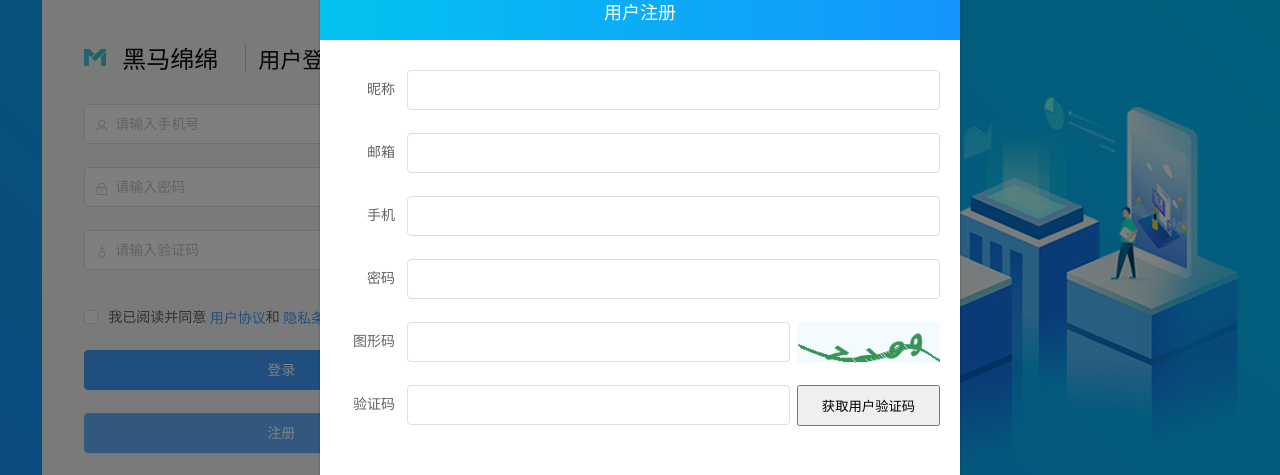
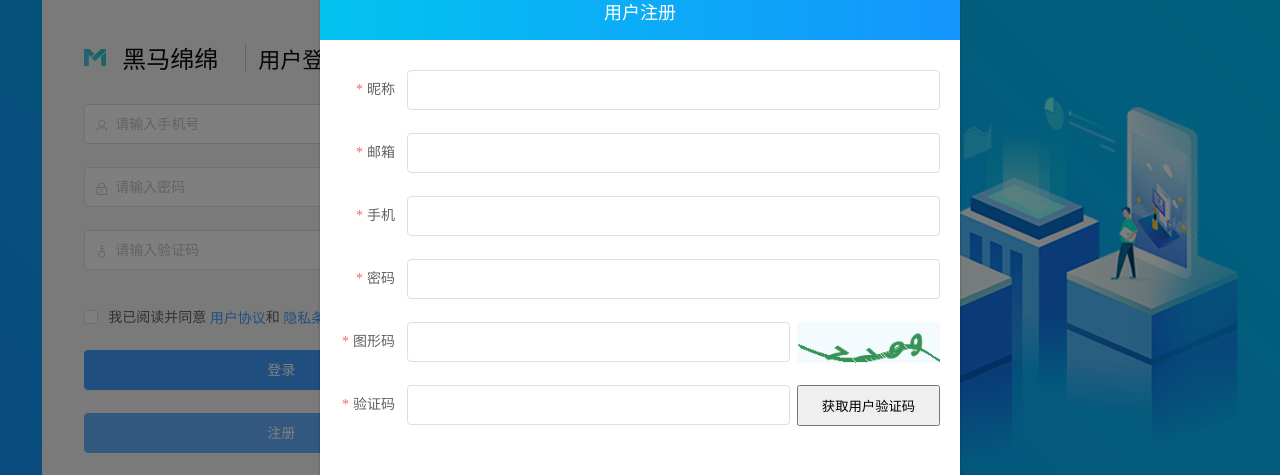
Before and after one commit to liuwei-tow/heimamm48, a Vue app: page /#/login in a window 1280 px wide. Both pictures are taken after a click on the button "注册". Shown: the part 133-608 px from the top of the page. Built offline with nearby package versions, Linux system fonts and the light colour scheme.

Commit message:
完成注册参数合法性验证

```diff
--- a/src/views/login/components/register.vue
+++ b/src/views/login/components/register.vue
@@ -1,22 +1,22 @@
 <template>
   <el-dialog title="用户注册" :visible.sync="dialogFormVisible">
-    <el-form :model="form">
-      <el-form-item label="昵称" :label-width="formLabelWidth">
-        <el-input v-model="form.name" autocomplete="off"></el-input>
+    <el-form ref="form" :rules="rules" :model="form">
+      <el-form-item label="昵称" prop="nickname" :label-width="formLabelWidth">
+        <el-input v-model="form.nickname" autocomplete="off"></el-input>
       </el-form-item>
-      <el-form-item label="邮箱" :label-width="formLabelWidth">
-        <el-input v-model="form.name" autocomplete="off"></el-input>
+      <el-form-item label="邮箱" prop="email" :label-width="formLabelWidth">
+        <el-input v-model="form.email" autocomplete="off"></el-input>
       </el-form-item>
-      <el-form-item label="手机" :label-width="formLabelWidth">
-        <el-input v-model="form.name" autocomplete="off"></el-input>
+      <el-form-item label="手机" prop="phone" :label-width="formLabelWidth">
+        <el-input v-model="form.phone" autocomplete="off"></el-input>
       </el-form-item>
-      <el-form-item label="密码" :label-width="formLabelWidth">
-        <el-input v-model="form.name" autocomplete="off"></el-input>
+      <el-form-item label="密码" prop="password" :label-width="formLabelWidth">
+        <el-input v-model="form.password" autocomplete="off"></el-input>
       </el-form-item>
       <el-row>
         <el-col :span="18">
-          <el-form-item label="图形码" :label-width="formLabelWidth">
-            <el-input v-model="form.name" autocomplete="off"></el-input>
+          <el-form-item label="图形码" prop="code" :label-width="formLabelWidth">
+            <el-input v-model="form.code" autocomplete="off"></el-input>
           </el-form-item>
         </el-col>
         <el-col :span="6">
@@ -25,8 +25,8 @@
       </el-row>
       <el-row>
         <el-col :span="18">
-          <el-form-item label="验证码" :label-width="formLabelWidth">
-            <el-input v-model="form.name" autocomplete="off"></el-input>
+          <el-form-item label="验证码" prop="logincode" :label-width="formLabelWidth">
+            <el-input v-model="form.logincode" autocomplete="off"></el-input>
           </el-form-item>
         </el-col>
         <el-col :span="6">
@@ -36,7 +36,7 @@
     </el-form>
     <div slot="footer" class="dialog-footer">
       <el-button @click="dialogFormVisible = false">取 消</el-button>
-      <el-button type="primary" @click="dialogFormVisible = false">确 定</el-button>
+      <el-button type="primary" @click="onsubmit">确 定</el-button>
     </div>
   </el-dialog>
 </template>
@@ -48,10 +48,51 @@ export default {
       dialogFormVisible: false,
       formLabelWidth: "67px",
       form: {
-        name: "",
-        region: ""
+        nickname: "",
+        email: "",
+        phone: "",
+        password: "",
+        code: "",
+        logincode: ""
+      },
+
+      rules: {
+        nickname: [
+          { required: true, message: "昵称不能为空", trigger: "blur" },
+          { min: 5, max: 10, message: "长度在 5 到 10 个字符", trigger: "blur" }
+        ],
+        email: [{ required: true, message: "邮箱不能为空", trigger: "blur" }],
+        phone: [
+          { required: true, message: "手机不能为空", trigger: "blur" },
+          { min: 11, max: 11, message: "长度在 11 个字符", trigger: "blur" }
+        ],
+        password: [
+          { required: true, message: "密码不能为空", trigger: "blur" }
+        ],
+        code: [
+          { required: true, message: "图形码不能为空", trigger: "blur" },
+          { min: 4, max: 4, message: "长度在 4 个字符", trigger: "blur" }
+        ],
+        logincode: [
+          { required: true, message: "验证码不能为空", trigger: "blur" },
+          { min: 6, max: 6, message: "长度在 6 个字符", trigger: "blur" }
+        ]
       }
     };
+  },
+  methods: {
+    onsubmit() {
+      this.$refs.form.validate(valid => {
+        if (valid) {
+          this.$message({
+            message: "注册成功",
+            type: "success"
+          });
+        }else{
+             this.$message.error('注册失败，请从新输入');
+        }
+      });
+    }
   }
 };
 </script>
@@ -72,7 +113,7 @@ export default {
     }
   }
   .el-col-6 {
-      text-align: right;
+    text-align: right;
     height: 41px;
     .registerimg {
       width: 143px;
```
